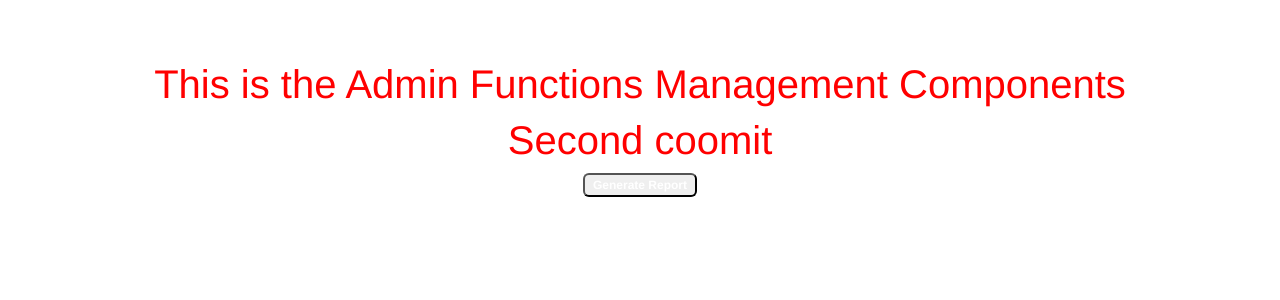
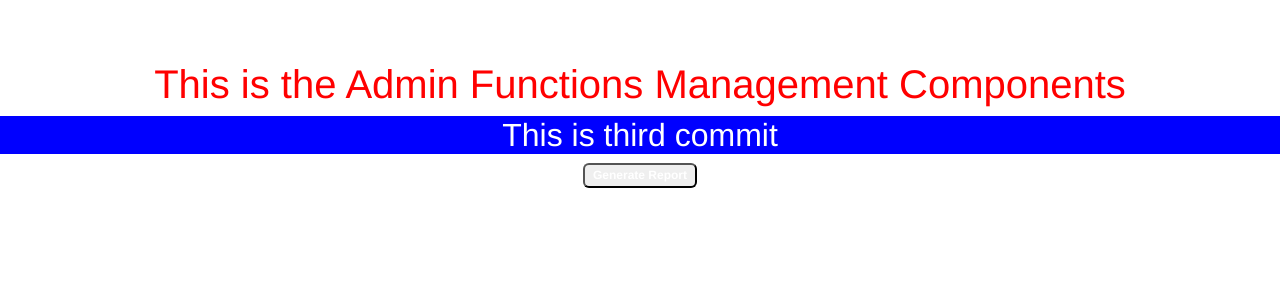
Before and after one commit to jchairani/3275_vue, a Vue app: page /#/AdminFunctions in a window 1280 px wide. Shown: the top 300 px of the page. Built offline with nearby package versions, Linux system fonts and the light colour scheme.

Commit message:
commit third

```diff
--- a/src/components/AdminFunctions.vue
+++ b/src/components/AdminFunctions.vue
@@ -1,7 +1,6 @@
 <template>
   <h1>This is the Admin Functions Management Components</h1>
-    <h1>Second coomit</h1>
-
+  <h2>This is third commit</h2>
   <button type="submit" class="badge badge-success" @click="report">
         Generate Report
       </button>
```
